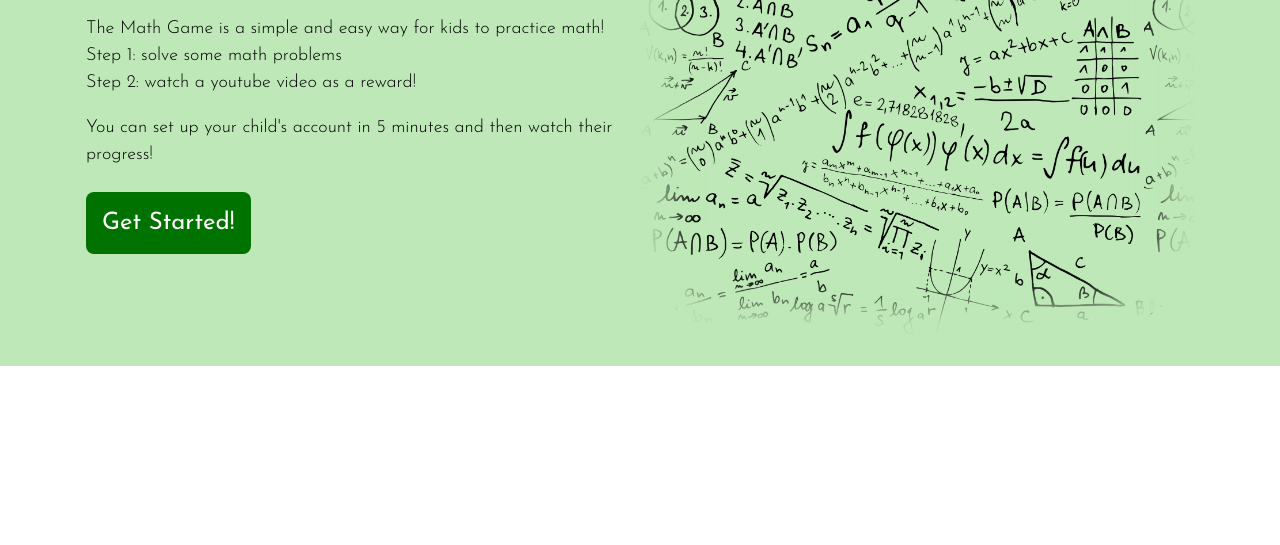
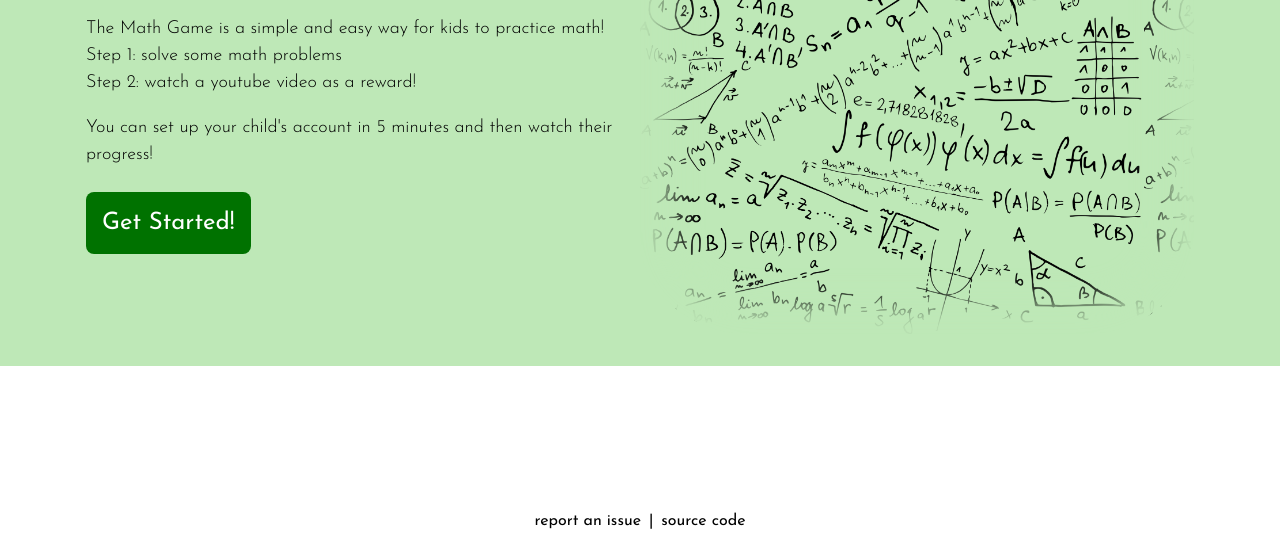
Before and after one commit to gdmen/mathgame_2, a React app in the folder web/: page / in a window 1280 px wide. Shown: the part 255-800 px from the top of the page. Built offline with nearby package versions, Linux system fonts and the light colour scheme.

Commit message:
Add a footer with a link to report issues.
Fixes #62

```diff
--- a/web/src/index.js
+++ b/web/src/index.js
@@ -168,7 +168,7 @@ const AppView = () => {
   }, [token, user, genPostEventFcn]);
 
   return (
-    <div>
+    <div id="react-body">
       <div id="main-menu" className="clearfix">
         <a href="/"><h3>The Math Game</h3></a>
 
@@ -183,6 +183,16 @@ const AppView = () => {
 
       <div id="content">
             <MainView token={token} url={ApiUrl} isLoading={isLoading} isAuthenticated={isAuthenticated} user={appUser} settings={settings} postEvent={genPostEventFcn()}/>
+      </div>
+
+      <div id="footer">
+        { window.location.pathname !== "/play" &&
+          <>
+            <a href="https://github.com/gdmen/mathgame_2/issues/new" target="_blank" rel="noopener noreferrer">report an issue</a>
+            <span className="separator">|</span>
+            <a href="https://github.com/gdmen/mathgame_2" target="_blank" rel="noopener noreferrer">source code</a>
+          </>
+        }
       </div>
     </div>
   )
--- a/web/src/index.scss
+++ b/web/src/index.scss
@@ -1,6 +1,14 @@
 @import "reset.scss";
 @import "styles.scss";
 @import "components.scss";
+
+html, body, #react, #react-body {
+  height: 100%;
+}
+#react-body {
+  display: flex;
+  flex-direction: column;
+}
 
 #main-menu {
   align-items: center;
@@ -10,6 +18,7 @@
   margin: 0 auto;
   max-width: $max-width;
   padding: $base-space;
+  width: 100%;
   a {
     color: inherit;
     text-decoration: none;
@@ -18,4 +27,24 @@
 
 #content {
   background-color: $background-color;
+  flex: 1 0 auto;
 }
+
+#footer {
+  align-items: center;
+  background-color: $background-color;
+  display: flex;
+  flex-shrink: 0;
+  justify-content: center;
+  margin: 0 auto;
+  max-width: $max-width;
+  padding: $base-space;
+  width: 100%;
+  a {
+    color: inherit;
+    text-decoration: none;
+  }
+  .separator {
+    margin: 0 0.5em;
+  }
+}
```
